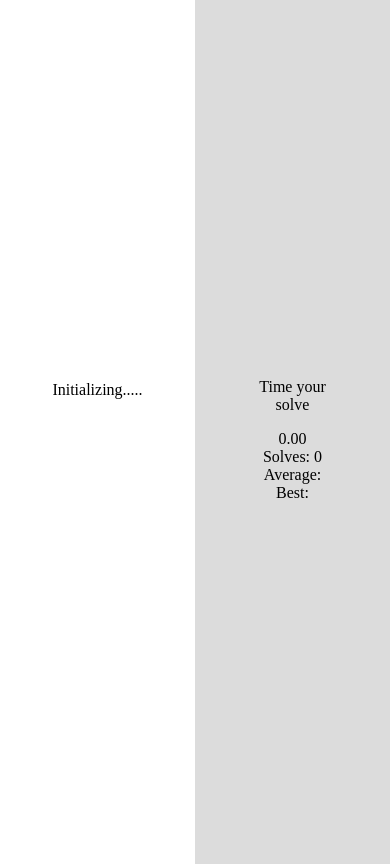
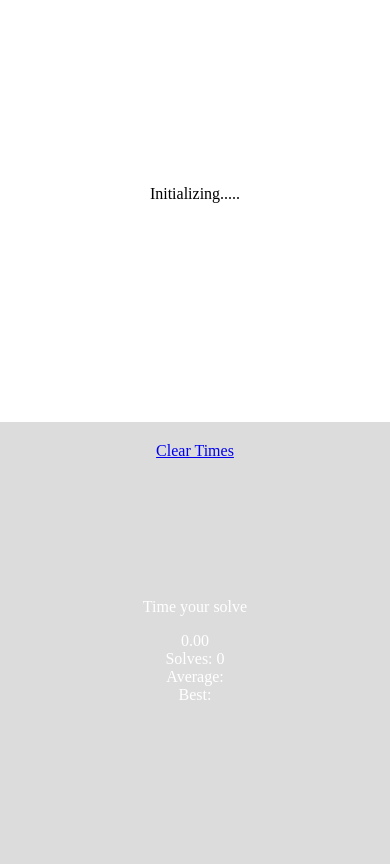
Before and after one commit to leslie-alldridge/rubiks-timer, a website with bundled scripts: page index.html in a window 390 px wide. Built offline with nearby package versions, Linux system fonts and the light colour scheme.

Commit message:
added stacking for mobile

```diff
--- a/index.html
+++ b/index.html
@@ -21,8 +21,8 @@
             </p>
          </div>
       </div>
-      <div id="container" class="split left" ontouchstart="run()">
-         <div class="centered">
+      <div id="container" class="split left">
+         <div class="centered" ontouchstart="run()">
             <p>Time your solve</p>
             <div id = "scram"></div>
             <div id="timeOut"><span id="min"></span><span id="colon"></span><span id="sec">0</span>.<span id="decimal">00</span></div>
@@ -34,8 +34,9 @@
                <span id = "fastest">Best: </span>
             </div>
          </div>
+         <a id = "clear" href = "#">Clear Times</a><br/>
       </div>
-      <a id = "clear" href = "#">Clear Times</a><br/>
+
       <script
          src="https://code.jquery.com/jquery-3.3.1.slim.js"
          integrity="sha256-fNXJFIlca05BIO2Y5zh1xrShK3ME+/lYZ0j+ChxX2DA="
--- a/styles.css
+++ b/styles.css
@@ -62,3 +62,28 @@
     transform: translate(-50%, -50%);
     text-align: center;
   }
+
+  @media only screen and (max-width: 600px) {
+    #scrambler {
+      position: absolute;
+      top: 0;
+      right: 0;
+      left: 0;
+      bottom: 50%;
+      width: 100%;
+      height: 50%;
+      text-align:center;
+    }
+
+    #container {
+    position: absolute;
+    height: 50%;
+    width: 100%;
+    top: 50%;
+    right: 0;
+    left: 0;
+    bottom: 0;
+    text-align:center;
+    color:#FFFFFF;
+    }
+}
--- a/timer.js
+++ b/timer.js
@@ -56,6 +56,8 @@ document.body.onkeyup = function(e){
         run();
     }
 }
+//start on touch
+
 
 function run() {
   if (!running) {
```
